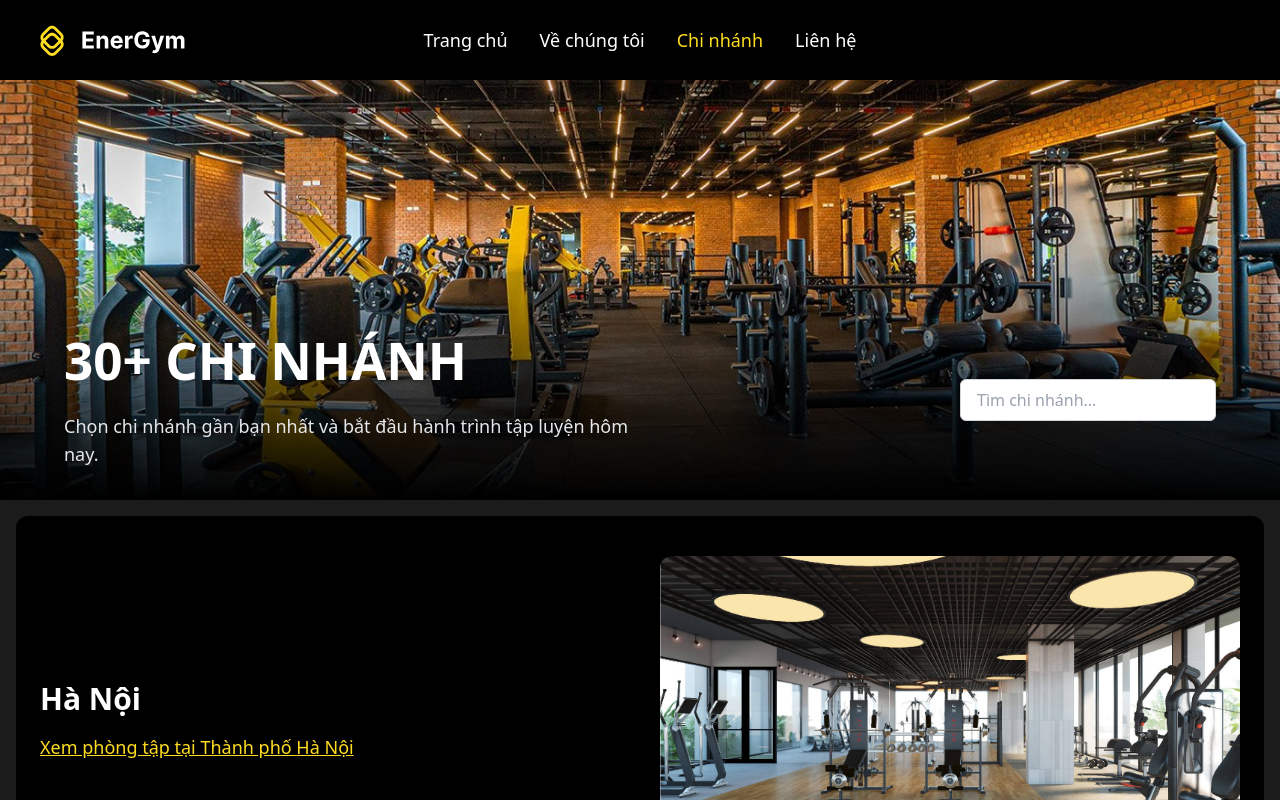
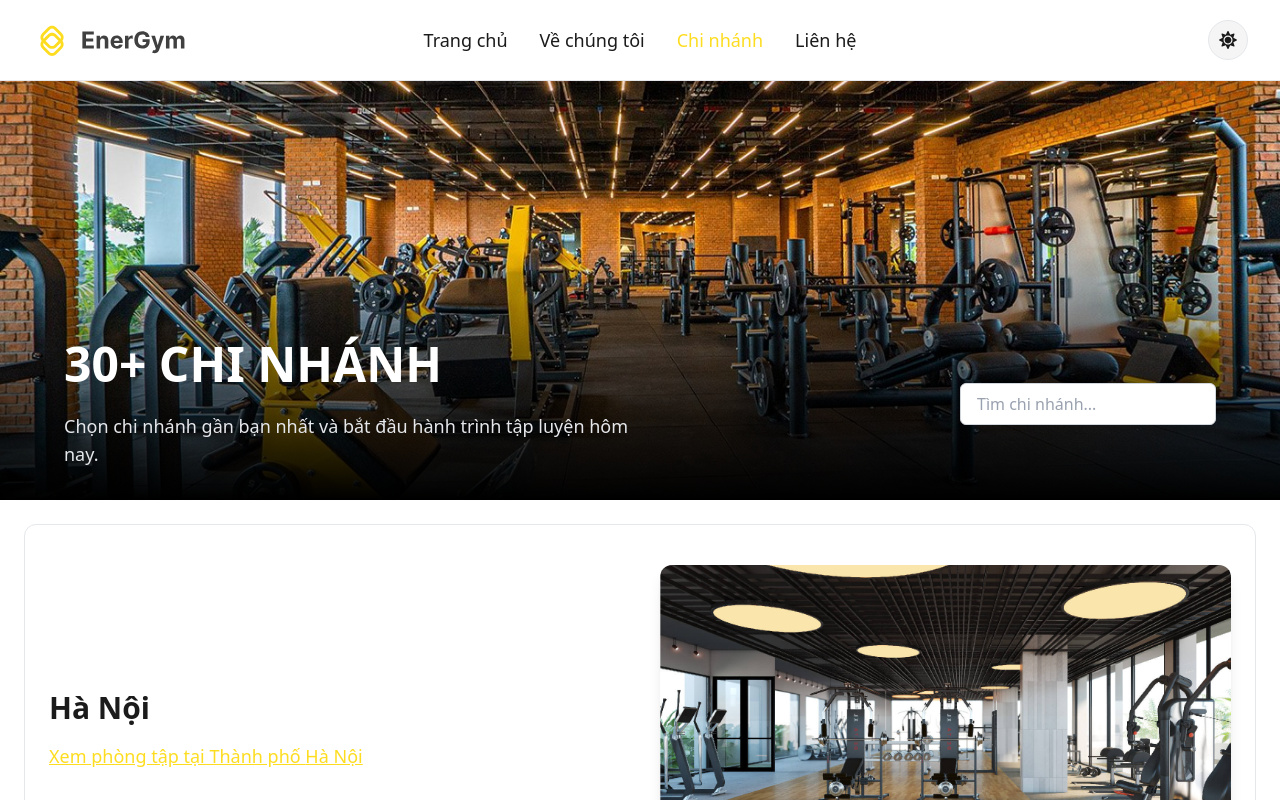
Before and after one commit to Anhhoang69/gym-management-system, a React app in the folder frontend/: page /branches in a window 1280 px wide. Shown: the top 800 px of the page. Built offline with nearby package versions, Linux system fonts and the light colour scheme; the HTML template or start-up script is replaced by a standard one.

Commit message:
add dard/light mode

```diff
--- a/frontend/eslint.config.js
+++ b/frontend/eslint.config.js
@@ -6,4 +6,9 @@ import { defineConfig } from "eslint/config";
 export default defineConfig([
   { files: ["**/*.{js,mjs,cjs,jsx}"], plugins: { js }, extends: ["js/recommended"], languageOptions: { globals: globals.browser } },
   pluginReact.configs.flat.recommended,
+  {
+    rules: {
+      "react/react-in-jsx-scope": "off",
+    },
+  },
 ]);
--- a/frontend/package.json
+++ b/frontend/package.json
@@ -31,7 +31,7 @@
     "globals": "^16.5.0",
     "postcss": "^8.5.6",
     "prettier": "^3.6.2",
-    "prettier-plugin-tailwindcss": "^0.7.1",
+    "prettier-plugin-tailwindcss": "^0.7.2",
     "tailwindcss": "^4.1.17",
     "vite": "^7.2.2"
   }
--- a/frontend/src/features/landing/components/LandingHeader.jsx
+++ b/frontend/src/features/landing/components/LandingHeader.jsx
@@ -1,11 +1,19 @@
 import { useState } from 'react';
 import { Link, useLocation } from 'react-router-dom';
-import { FaBars, FaTimes } from 'react-icons/fa';
-import LogoSVG from '../../../assets/LogoWhiteText.svg';
+import { FaBars, FaTimes, FaSun, FaMoon } from 'react-icons/fa';
+import LogoWhite from '../../../assets/LogoWhiteText.svg';
+import LogoBlack from '../../../assets/LogoBlackText.svg';
 
 export default function LandingHeader() {
   const [isNavOpen, setIsNavOpen] = useState(false);
+  const [isDark, setIsDark] = useState(document.documentElement.classList.contains('dark'));
+
   const location = useLocation();
+
+  const toggleTheme = () => {
+    document.documentElement.classList.toggle('dark');
+    setIsDark(!isDark);
+  };
 
   const menuItems = [
     { name: 'Trang chủ', path: '/' },
@@ -16,19 +24,25 @@ export default function LandingHeader() {
 
   return (
     <>
-      <nav className="fixed top-0 left-0 z-50 flex w-full items-center justify-between bg-black px-8 py-5 shadow-lg">
+      {/* HEADER */}
+      <nav className="fixed top-0 left-0 z-50 flex w-full items-center justify-between border-b border-(--border) bg-(--surface) px-8 py-5 text-(--text-primary)">
+        {/* Logo */}
         <Link to="/" className="z-50">
-          <img src={LogoSVG} alt="Energym Logo" className="h-10 w-auto" />
+          {/* Hiện khi có class dark trên html */}
+          <img src={LogoWhite} alt="Logo White" className="hidden h-10 w-auto in-[.dark]:block" />
+
+          {/* Ẩn khi có class dark trên html */}
+          <img src={LogoBlack} alt="Logo Black" className="block h-10 w-auto in-[.dark]:hidden" />
         </Link>
 
         {/* Desktop Menu */}
-        <ul className="absolute top-1/2 left-1/2 hidden -translate-x-1/2 -translate-y-1/2 transform gap-8 text-lg font-medium text-white lg:flex">
+        <ul className="absolute top-1/2 left-1/2 hidden -translate-x-1/2 -translate-y-1/2 gap-8 text-lg font-medium lg:flex">
           {menuItems.map((item) => (
             <li key={item.path}>
               <Link
                 to={item.path}
-                className="text-white hover:text-[var(--color-yellow)]"
-                style={location.pathname === item.path ? { color: 'var(--color-yellow)' } : {}}
+                className="hover:text-(--brand)"
+                style={location.pathname === item.path ? { color: 'var(--brand)' } : {}}
               >
                 {item.name}
               </Link>
@@ -36,15 +50,30 @@ export default function LandingHeader() {
           ))}
         </ul>
 
-        {/* Mobile Button */}
-        <button className="text-white lg:hidden" onClick={() => setIsNavOpen(true)}>
-          <FaBars size={28} />
-        </button>
+        {/* Right actions */}
+        <div className="flex items-center gap-4">
+          {/* Theme toggle */}
+          <button
+            onClick={toggleTheme}
+            aria-label="Toggle theme"
+            className="flex h-10 w-10 items-center justify-center rounded-full border border-(--border) bg-(--bg-secondary) text-(--text-primary) transition-all hover:bg-(--brand) hover:text-(--on-brand)"
+          >
+            {isDark ? (
+              <FaMoon size={18} className="rotate-0 transition-transform duration-300" />
+            ) : (
+              <FaSun size={18} className="rotate-90 transition-transform duration-300" />
+            )}
+          </button>
+          {/* Mobile menu */}
+          <button className="text-(--text-primary) lg:hidden" onClick={() => setIsNavOpen(true)}>
+            <FaBars size={26} />
+          </button>
+        </div>
       </nav>
 
       {/* MOBILE NAV */}
       <div
-        className={`fixed inset-0 z-50 flex flex-col items-center justify-center bg-white text-black transition-all duration-300 ${
+        className={`fixed inset-0 z-50 flex flex-col items-center justify-center bg-(--bg) text-(--text-primary) transition-transform duration-300 ${
           isNavOpen ? 'translate-x-0' : 'translate-x-full'
         }`}
       >
@@ -54,8 +83,8 @@ export default function LandingHeader() {
               <Link
                 to={item.path}
                 onClick={() => setIsNavOpen(false)}
-                className="text-black hover:text-[var(--color-yellow)]"
-                style={location.pathname === item.path ? { color: 'var(--color-yellow)' } : {}}
+                className="hover:text-(--brand)"
+                style={location.pathname === item.path ? { color: 'var(--brand)' } : {}}
               >
                 {item.name}
               </Link>
--- a/frontend/src/features/landing/pages/BranchesPage.jsx
+++ b/frontend/src/features/landing/pages/BranchesPage.jsx
@@ -17,13 +17,8 @@ export default function BranchesPage() {
     b.city.toLowerCase().includes(search.toLowerCase())
   );
 
-  const handleSelect = (city) => {
-    setSearch(city);
-    setShowDropdown(false);
-  };
-
   return (
-    <div className="w-full text-white" style={{ backgroundColor: 'var(--color-primary-dark)' }}>
+    <div className="w-full bg-(--bg) text-(--text-primary)">
       <Banner
         title="30+ CHI NHÁNH"
         subtitle="Chọn chi nhánh gần bạn nhất và bắt đầu hành trình tập luyện hôm nay."
@@ -33,32 +28,29 @@ export default function BranchesPage() {
         showDropdown={showDropdown}
         setShowDropdown={setShowDropdown}
         filteredBranches={filteredBranches}
-        handleSelect={handleSelect}
+        handleSelect={(city) => {
+          setSearch(city);
+          setShowDropdown(false);
+        }}
       />
 
       {/* Branch List */}
-      <div className="w-full space-y-4 p-4">
+      <div className="w-full space-y-6 p-6">
         {branches.map((b, i) => (
-          <div key={i} className="w-full rounded-xl bg-black">
-            <div className="container mx-auto grid items-center gap-10 px-6 py-10 md:grid-cols-2">
+          <div key={i} className="w-full rounded-xl border border-(--border) bg-(--surface)">
+            <div className="mx-auto grid max-w-7xl items-center gap-10 px-6 py-10 md:grid-cols-2">
               <div>
                 <h2 className="text-3xl font-bold">{b.city}</h2>
-                <Link
-                  to={b.link}
-                  className="mt-4 inline-block text-lg underline"
-                  style={{ color: 'var(--color-yellow)' }}
-                >
+                <Link to={b.link} className="mt-4 inline-block text-lg text-(--brand) underline">
                   Xem phòng tập tại Thành phố {b.city}
                 </Link>
               </div>
 
-              <div>
-                <img
-                  src={b.img}
-                  alt={b.city}
-                  className="h-[330px] w-full rounded-xl object-cover shadow-lg"
-                />
-              </div>
+              <img
+                src={b.img}
+                alt={b.city}
+                className="h-[330px] w-full rounded-xl object-cover shadow-lg"
+              />
             </div>
           </div>
         ))}
--- a/frontend/src/index.css
+++ b/frontend/src/index.css
@@ -1,48 +1,69 @@
 @import 'tailwindcss';
 
+/* ===================== */
+/* LIGHT MODE (default) */
+/* ===================== */
 :root {
-  /* Font & base */
+  /* Font */
   font-family: system-ui, Avenir, Helvetica, Arial, sans-serif;
   line-height: 1.5;
   font-weight: 400;
-  color-scheme: light dark;
+
   font-synthesis: none;
   text-rendering: optimizeLegibility;
   -webkit-font-smoothing: antialiased;
   -moz-osx-font-smoothing: grayscale;
 
-  /* Theme colors */
-  --color-primary-dark: #1b1b1b;
-  --color-black: #000000;
-  --color-gray: #d9d9d9;
-  --color-white: #ffffff;
-  --color-yellow: #fedd21;
+  /* ===== Colors ===== */
+  --bg: #ffffff;
+  --bg-secondary: #f5f5f5;
+  --surface: #ffffff;
+  --hover: #f3f4f6;
 
-  /* Default light/dark fallback */
+  --text-primary: #1b1b1b;
+  --text-secondary: #4b5563;
+
+  --border: #e5e7eb;
+
+  /* Brand */
+  --brand: #fedd21;
+  --on-brand: #000000;
 }
 
+/* ===================== */
+/* DARK MODE */
+/* ===================== */
+.dark {
+  --bg: #0f0f0f;
+  --bg-secondary: #1b1b1b;
+  --surface: #181818;
+  --hover: #262626;
+
+  --text-primary: #ffffff;
+  --text-secondary: #d1d5db;
+
+  --border: #2f2f2f;
+
+  --brand: #fedd21;
+  --on-brand: #000000;
+}
+
+/* ===================== */
+/* Global base */
+/* ===================== */
 body {
   margin: 0;
   min-width: 320px;
   min-height: 100vh;
-}
 
-h1 {
-  font-size: 3.2em;
-  line-height: 1.1;
+  background-color: var(--bg);
+  color: var(--text-primary);
 }
 
 button {
-  font-size: 1em;
-  font-weight: 500;
   font-family: inherit;
   cursor: pointer;
-  transition: border-color 0.25s;
+  transition:
+    background-color 0.2s,
+    color 0.2s;
 }
-
-@media (prefers-color-scheme: light) {
-  :root {
-    color: #213547;
-    background-color: var(--color-white);
-  }
-}
```
Also changed, not shown: frontend/src/assets/LogoBlackText.svg (added), 1 other file (tests, documents, lock files or other folders).
